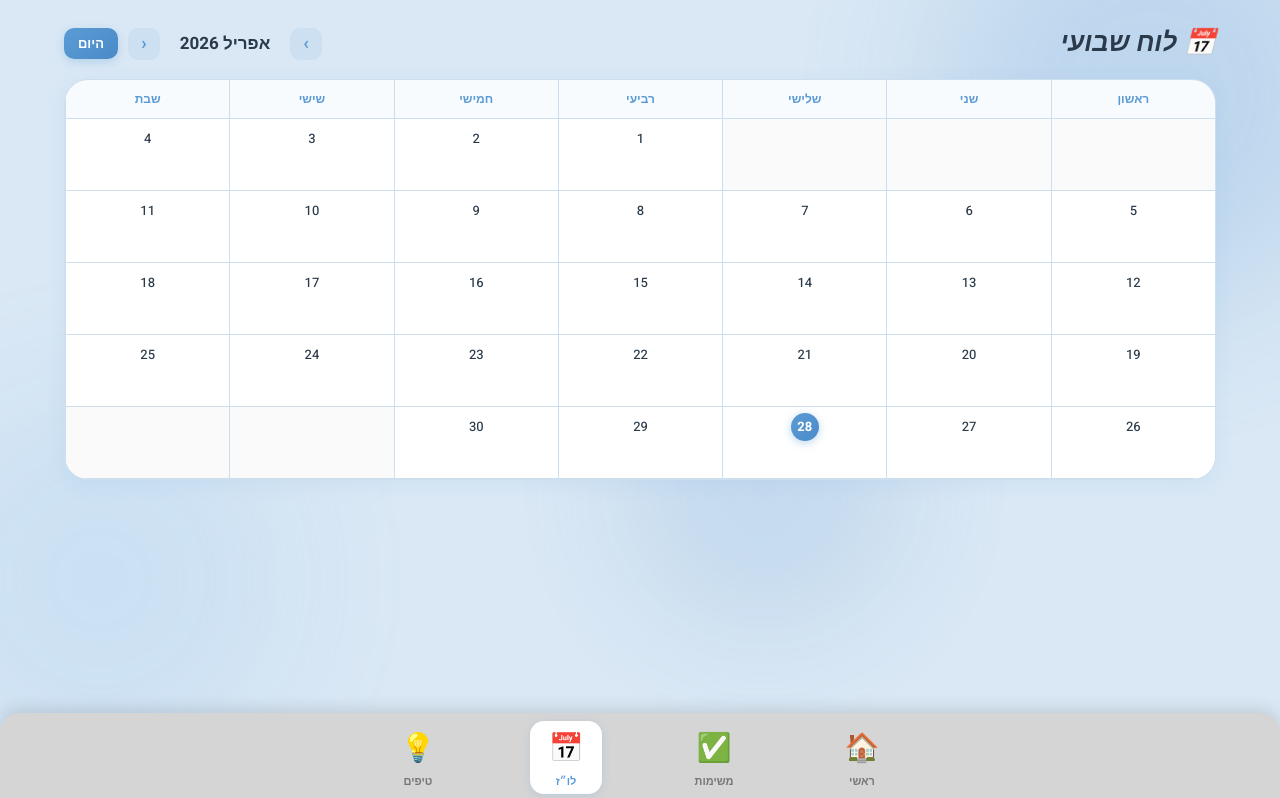
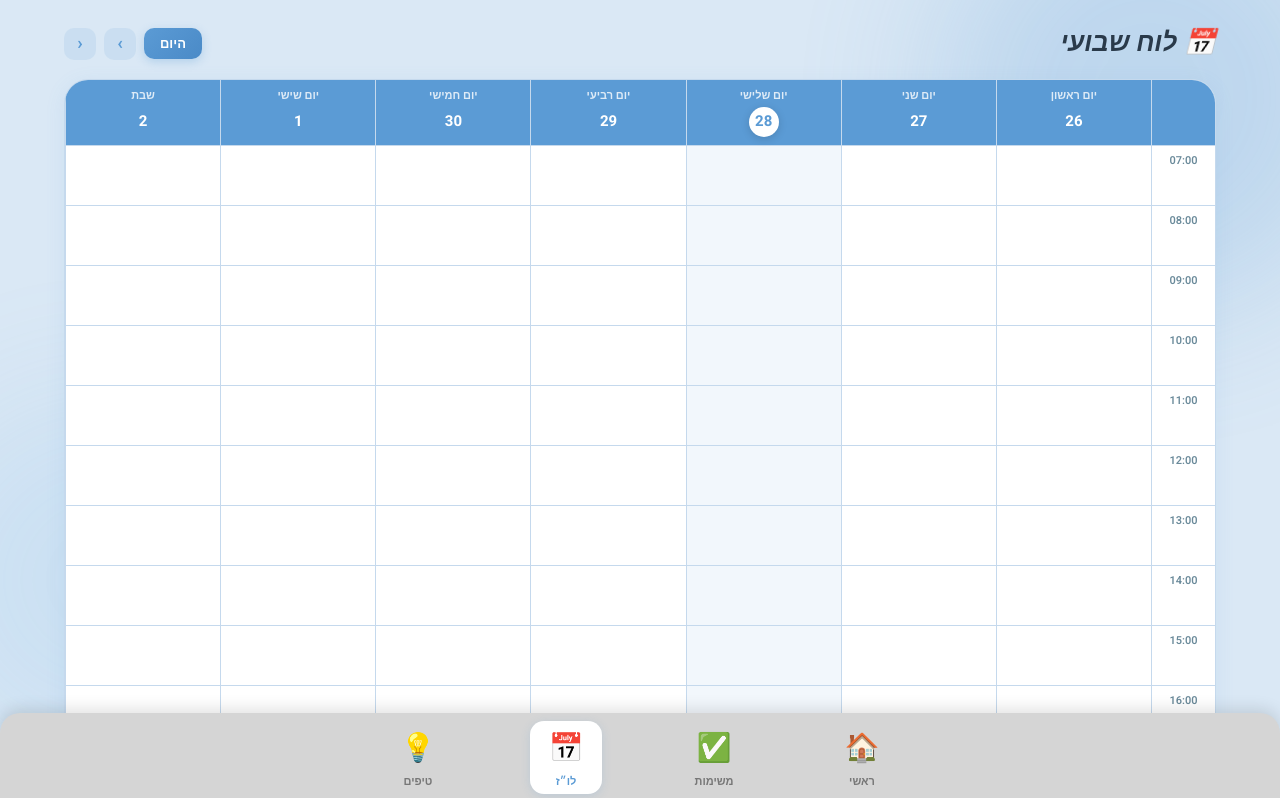
Before and after one commit to daniellag-ops/studybuddy, a React (Vite) app: page /schedule in a window 1280 px wide. Shown: the top 798 px of the page. Built offline with nearby package versions, Linux system fonts and the light colour scheme.

Commit message:
Calendar: weekly-only view with blue header and today highlight

```diff
--- a/src/pages/Schedule.tsx
+++ b/src/pages/Schedule.tsx
@@ -8,9 +8,7 @@ const PRIORITY_COLORS: Record<Priority, string> = {
   'רגיל': '#3aaa6d',
 }
 
-const HEBREW_MONTHS = ['ינואר', 'פברואר', 'מרץ', 'אפריל', 'מאי', 'יוני', 'יולי', 'אוגוסט', 'ספטמבר', 'אוקטובר', 'נובמבר', 'דצמבר']
-const DAY_NAMES_LONG = ['יום ראשון', 'יום שני', 'יום שלישי', 'יום רביעי', 'יום חמישי', 'יום שישי', 'שבת']
-const DAY_NAMES_SHORT = ['ראשון', 'שני', 'שלישי', 'רביעי', 'חמישי', 'שישי', 'שבת']
+const DAY_NAMES = ['יום ראשון', 'יום שני', 'יום שלישי', 'יום רביעי', 'יום חמישי', 'יום שישי', 'שבת']
 const HOURS = Array.from({ length: 15 }, (_, i) => `${String(i + 7).padStart(2, '0')}:00`)
 
 const CATEGORIES = [
@@ -20,12 +18,6 @@ const CATEGORIES = [
   { label: 'מנוחה', emoji: '😴', color: '#d4960a' },
   { label: 'ספורט', emoji: '⚽', color: '#3aaa6d' },
 ]
-
-const BORDER = 'rgba(197,217,237,0.85)'
-
-type View = 'month' | 'week'
-
-interface ModalState { dayIdx: number; hour: string }
 
 function getWeekDates(weekOffset: number) {
   const today = new Date()
@@ -38,72 +30,23 @@ function getWeekDates(weekOffset: number) {
   })
 }
 
+interface ModalState { dayIdx: number; hour: string }
+
 export default function Schedule() {
   const [schedule, setSchedule] = useLocalStorage<ScheduleData>('sb_schedule', {})
   const [tasks, setTasks] = useLocalStorage<Task[]>('sb_tasks', [])
-  const [view, setView] = useState<View>('month')
-  const [monthOffset, setMonthOffset] = useState(0)
   const [weekOffset, setWeekOffset] = useState(0)
   const [modal, setModal] = useState<ModalState | null>(null)
   const [newActivity, setNewActivity] = useState('')
   const [newCategory, setNewCategory] = useState(CATEGORIES[0].label)
 
   const today = new Date()
+  const weekDates = getWeekDates(weekOffset)
 
-  // ── helpers ──────────────────────────────────────────────────────────
   const dateStr = (d: Date) =>
     `${d.getFullYear()}-${String(d.getMonth() + 1).padStart(2, '0')}-${String(d.getDate()).padStart(2, '0')}`
 
   const isToday = (d: Date) => dateStr(d) === dateStr(today)
-
-  // Month helpers
-  const getMonthInfo = (offset: number) => {
-    const d = new Date(today.getFullYear(), today.getMonth() + offset, 1)
-    return {
-      year: d.getFullYear(),
-      month: d.getMonth(),
-      name: HEBREW_MONTHS[d.getMonth()],
-      firstDayOfWeek: d.getDay(),
-      daysInMonth: new Date(d.getFullYear(), d.getMonth() + 1, 0).getDate(),
-    }
-  }
-
-  const buildMonthGrid = (info: ReturnType<typeof getMonthInfo>): (Date | null)[] => {
-    const cells: (Date | null)[] = []
-    for (let i = 0; i < info.firstDayOfWeek; i++) cells.push(null)
-    for (let d = 1; d <= info.daysInMonth; d++) cells.push(new Date(info.year, info.month, d))
-    while (cells.length % 7 !== 0) cells.push(null)
-    return cells
-  }
-
-  const getDots = (date: Date): string[] => {
-    const dots: string[] = []
-    const evs = schedule[date.getDay()] || []
-    evs.slice(0, 2).forEach(ev => dots.push(ev.categoryColor))
-    tasks.filter(t => t.dueDate === dateStr(date)).slice(0, 1).forEach(t => dots.push(PRIORITY_COLORS[t.priority]))
-    return dots.slice(0, 3)
-  }
-
-  const getWeekOffsetForDate = (date: Date): number => {
-    const todaySunday = new Date(today.getFullYear(), today.getMonth(), today.getDate() - today.getDay())
-    const dateSunday = new Date(date.getFullYear(), date.getMonth(), date.getDate() - date.getDay())
-    return Math.round((dateSunday.getTime() - todaySunday.getTime()) / (7 * 24 * 60 * 60 * 1000))
-  }
-
-  const handleDayClick = (date: Date) => {
-    setWeekOffset(getWeekOffsetForDate(date))
-    setView('week')
-  }
-
-  const handleBackToMonth = () => {
-    const dates = getWeekDates(weekOffset)
-    const mid = dates[3]
-    setMonthOffset((mid.getFullYear() - today.getFullYear()) * 12 + (mid.getMonth() - today.getMonth()))
-    setView('month')
-  }
-
-  // Week helpers
-  const weekDates = getWeekDates(weekOffset)
 
   const getCellEvents = (dayIdx: number, hour: string): ScheduleEvent[] =>
     (schedule[dayIdx] || []).filter(e => e.time === hour)
@@ -136,241 +79,85 @@ export default function Schedule() {
     setNewCategory(CATEGORIES[0].label)
   }
 
-  const deleteEvent = (dayIdx: number, uid: string) => {
+  const deleteEvent = (dayIdx: number, uid: string) =>
     setSchedule(prev => ({
       ...prev,
       [dayIdx]: (prev[dayIdx] || []).filter(e => e.uid !== uid),
     }))
+
+  const navBtn: React.CSSProperties = {
+    width: 32, height: 32, borderRadius: '10px',
+    display: 'flex', alignItems: 'center', justifyContent: 'center',
+    fontWeight: 700, fontSize: 18,
+    background: 'rgba(91,155,213,0.12)', color: '#5b9bd5',
+    border: 'none', cursor: 'pointer',
   }
 
-  // ── shared styles ─────────────────────────────────────────────────────
-  const cardStyle: React.CSSProperties = {
-    background: 'white',
-    borderRadius: '24px',
-    overflow: 'hidden',
-    border: `1.5px solid ${BORDER}`,
-    boxShadow: '0 4px 20px rgba(91,155,213,0.1)',
-  }
+  const GRID_LINE = '#c5d9ed'
+  const HEADER_BG = '#5b9bd5'
+  const TODAY_COL_BG = 'rgba(91,155,213,0.08)'
 
-  const navBtnStyle: React.CSSProperties = {
-    width: 32,
-    height: 32,
-    borderRadius: '10px',
-    display: 'flex',
-    alignItems: 'center',
-    justifyContent: 'center',
-    fontWeight: 700,
-    fontSize: 18,
-    background: 'rgba(91,155,213,0.1)',
-    color: '#5b9bd5',
-    border: 'none',
-    cursor: 'pointer',
-  }
-
-  // ── month info ────────────────────────────────────────────────────────
-  const monthInfo = getMonthInfo(monthOffset)
-  const monthGrid = buildMonthGrid(monthInfo)
-
-  // ─────────────────────────────────────────────────────────────────────
   return (
     <div className="fade-in" style={{ maxWidth: '1200px', margin: '0 auto', padding: '24px', width: '100%', boxSizing: 'border-box' }}>
 
-      {/* ═══════════ MONTH VIEW ═══════════ */}
-      {view === 'month' && (
-        <>
-          {/* Header */}
+      {/* Top bar */}
       <div style={{ display: 'flex', alignItems: 'center', justifyContent: 'space-between', marginBottom: '16px' }}>
         <h1 style={{ fontSize: '26px', fontWeight: 800, fontStyle: 'italic', color: '#2a3a4a' }}>
           📅 לוח שבועי
         </h1>
-            <div style={{ display: 'flex', alignItems: 'center', gap: '10px' }}>
-              <button style={navBtnStyle} onClick={() => setMonthOffset(m => m - 1)}>›</button>
-              <span style={{ fontSize: '17px', fontWeight: 700, color: '#2a3a4a', minWidth: 110, textAlign: 'center' }}>
-                {monthInfo.name} {monthInfo.year}
-              </span>
-              <button style={navBtnStyle} onClick={() => setMonthOffset(m => m + 1)}>‹</button>
-              <button
-                onClick={() => setMonthOffset(0)}
-                style={{
-                  padding: '6px 14px',
-                  borderRadius: '10px',
-                  fontSize: '13px',
-                  fontWeight: 600,
-                  background: monthOffset === 0 ? 'linear-gradient(135deg, #5b9bd5, #4a8ac7)' : 'rgba(91,155,213,0.1)',
-                  color: monthOffset === 0 ? 'white' : '#5b9bd5',
-                  border: 'none',
-                  cursor: 'pointer',
-                  boxShadow: monthOffset === 0 ? '0 3px 10px rgba(91,155,213,0.3)' : 'none',
-                }}
-              >
-                היום
-              </button>
-            </div>
-          </div>
-
-          {/* Calendar card */}
-          <div style={cardStyle}>
-            {/* Day headers */}
-            <div style={{ display: 'grid', gridTemplateColumns: 'repeat(7, 1fr)' }}>
-              {DAY_NAMES_SHORT.map(name => (
-                <div
-                  key={name}
-                  style={{
-                    padding: '10px 4px',
-                    textAlign: 'center',
-                    fontSize: '12px',
-                    fontWeight: 700,
-                    color: '#5b9bd5',
-                    borderBottom: `1px solid ${BORDER}`,
-                    borderInlineEnd: `1px solid ${BORDER}`,
-                    background: 'rgba(91,155,213,0.04)',
-                  }}
-                >
-                  {name}
-                </div>
-              ))}
-
-              {/* Day cells */}
-              {monthGrid.map((date, i) => {
-                const dots = date ? getDots(date) : []
-                const isCurrentDay = date ? isToday(date) : false
-                return (
-                  <div
-                    key={i}
-                    className={date ? 'month-cell' : ''}
-                    onClick={() => date && handleDayClick(date)}
-                    style={{
-                      minHeight: '72px',
-                      padding: '6px 4px',
-                      borderBottom: `1px solid ${BORDER}`,
-                      borderInlineEnd: `1px solid ${BORDER}`,
-                      background: !date ? 'rgba(0,0,0,0.02)' : 'white',
-                      cursor: date ? 'pointer' : 'default',
-                      display: 'flex',
-                      flexDirection: 'column',
-                      alignItems: 'center',
-                      gap: '4px',
-                    }}
-                  >
-                    {date && (
-                      <>
-                        <div
-                          style={{
-                            width: 28,
-                            height: 28,
-                            borderRadius: '50%',
-                            display: 'flex',
-                            alignItems: 'center',
-                            justifyContent: 'center',
-                            fontSize: '13px',
-                            fontWeight: isCurrentDay ? 700 : 500,
-                            background: isCurrentDay ? 'linear-gradient(135deg, #5b9bd5, #4a8ac7)' : 'transparent',
-                            color: isCurrentDay ? 'white' : '#2a3a4a',
-                            boxShadow: isCurrentDay ? '0 2px 8px rgba(91,155,213,0.4)' : 'none',
-                            flexShrink: 0,
-                          }}
-                        >
-                          {date.getDate()}
-                        </div>
-                        {dots.length > 0 && (
-                          <div style={{ display: 'flex', gap: '3px', flexWrap: 'wrap', justifyContent: 'center' }}>
-                            {dots.map((color, j) => (
-                              <div
-                                key={j}
-                                style={{ width: 6, height: 6, borderRadius: '50%', background: color, flexShrink: 0 }}
-                              />
-                            ))}
-                          </div>
-                        )}
-                      </>
-                    )}
-                  </div>
-                )
-              })}
-            </div>
-          </div>
-        </>
-      )}
-
-      {/* ═══════════ WEEK VIEW ═══════════ */}
-      {view === 'week' && (
-        <>
-          {/* Header */}
-          <div style={{ display: 'flex', alignItems: 'center', justifyContent: 'space-between', marginBottom: '16px' }}>
-            <div style={{ display: 'flex', alignItems: 'center', gap: '12px' }}>
-              <button
-                onClick={handleBackToMonth}
-                style={{
-                  padding: '7px 14px',
-                  borderRadius: '12px',
-                  fontSize: '13px',
-                  fontWeight: 600,
-                  background: 'rgba(91,155,213,0.1)',
-                  color: '#5b9bd5',
-                  border: 'none',
-                  cursor: 'pointer',
-                }}
-              >
-                ← חזרה לחודש
-              </button>
-              <h1 style={{ fontSize: '22px', fontWeight: 800, fontStyle: 'italic', color: '#2a3a4a' }}>
-                לוח שבועי
-              </h1>
-            </div>
         <div style={{ display: 'flex', alignItems: 'center', gap: '8px' }}>
           <button
             onClick={() => setWeekOffset(0)}
             style={{
-                  padding: '6px 14px',
-                  borderRadius: '10px',
-                  fontSize: '13px',
-                  fontWeight: 600,
+              padding: '6px 16px', borderRadius: '10px', fontSize: '13px', fontWeight: 700,
               background: weekOffset === 0 ? 'linear-gradient(135deg, #5b9bd5, #4a8ac7)' : 'rgba(91,155,213,0.1)',
               color: weekOffset === 0 ? 'white' : '#5b9bd5',
-                  border: 'none',
-                  cursor: 'pointer',
+              border: 'none', cursor: 'pointer',
               boxShadow: weekOffset === 0 ? '0 3px 10px rgba(91,155,213,0.3)' : 'none',
             }}
           >
             היום
           </button>
-              <button style={navBtnStyle} onClick={() => setWeekOffset(w => w - 1)}>›</button>
-              <button style={navBtnStyle} onClick={() => setWeekOffset(w => w + 1)}>‹</button>
+          <button style={navBtn} onClick={() => setWeekOffset(w => w - 1)}>›</button>
+          <button style={navBtn} onClick={() => setWeekOffset(w => w + 1)}>‹</button>
         </div>
       </div>
 
-          {/* Grid */}
-          <div style={{ ...cardStyle, overflowX: 'auto' }}>
-            <div style={{ display: 'grid', gridTemplateColumns: '64px repeat(7, minmax(0, 1fr))', minWidth: '700px' }}>
-              {/* Header row */}
-              <div style={{ borderBottom: `1px solid ${BORDER}`, borderInlineEnd: `1px solid ${BORDER}` }} />
+      {/* Grid card */}
+      <div style={{
+        background: 'white', borderRadius: '24px', overflow: 'auto',
+        border: `1.5px solid ${GRID_LINE}`,
+        boxShadow: '0 4px 20px rgba(91,155,213,0.1)',
+      }}>
+        <div style={{ display: 'grid', gridTemplateColumns: '64px repeat(7, minmax(0,1fr))', minWidth: '720px' }}>
+
+          {/* Corner cell */}
+          <div style={{ borderBottom: `1px solid ${GRID_LINE}`, borderInlineEnd: `1px solid ${GRID_LINE}`, background: HEADER_BG }} />
+
+          {/* Day header cells */}
           {weekDates.map((date, i) => (
             <div
               key={i}
               style={{
-                    borderBottom: `1px solid ${BORDER}`,
-                    borderInlineEnd: `1px solid ${BORDER}`,
+                borderBottom: `1px solid ${GRID_LINE}`,
+                borderInlineEnd: `1px solid ${GRID_LINE}`,
+                background: HEADER_BG,
                 padding: '8px 4px',
                 textAlign: 'center',
               }}
             >
-                  <div style={{ fontSize: '11px', fontWeight: 600, color: '#6a8a9a' }}>{DAY_NAMES_LONG[i]}</div>
-                  <div
-                    style={{
-                      fontSize: '14px',
-                      fontWeight: 700,
-                      width: 28,
-                      height: 28,
-                      display: 'flex',
-                      alignItems: 'center',
-                      justifyContent: 'center',
-                      borderRadius: '50%',
-                      margin: '2px auto 0',
-                      background: isToday(date) ? 'linear-gradient(135deg, #5b9bd5, #4a8ac7)' : 'transparent',
-                      color: isToday(date) ? 'white' : '#2a3a4a',
-                      boxShadow: isToday(date) ? '0 3px 10px rgba(91,155,213,0.4)' : 'none',
-                    }}
-                  >
+              <div style={{ fontSize: '11px', fontWeight: 600, color: 'rgba(255,255,255,0.8)', marginBottom: '2px' }}>
+                {DAY_NAMES[i]}
+              </div>
+              <div style={{
+                fontSize: '15px', fontWeight: 700,
+                width: 30, height: 30,
+                display: 'flex', alignItems: 'center', justifyContent: 'center',
+                borderRadius: '50%', margin: '0 auto',
+                background: isToday(date) ? 'white' : 'transparent',
+                color: isToday(date) ? HEADER_BG : 'white',
+                boxShadow: isToday(date) ? '0 2px 8px rgba(0,0,0,0.15)' : 'none',
+              }}>
                 {date.getDate()}
               </div>
             </div>
@@ -379,57 +166,73 @@ export default function Schedule() {
           {/* Hour rows */}
           {HOURS.map(hour => (
             <React.Fragment key={hour}>
-                  <div
-                    style={{
-                      borderBottom: `1px solid ${BORDER}`,
-                      borderInlineEnd: `1px solid ${BORDER}`,
-                      fontSize: '11px',
-                      fontWeight: 600,
-                      color: '#6a8a9a',
-                      minHeight: '56px',
-                      textAlign: 'center',
-                      paddingTop: '6px',
-                    }}
-                  >
+              {/* Hour label */}
+              <div style={{
+                borderBottom: `1px solid ${GRID_LINE}`,
+                borderInlineEnd: `1px solid ${GRID_LINE}`,
+                fontSize: '11px', fontWeight: 600, color: '#6a8a9a',
+                minHeight: '60px', textAlign: 'center', paddingTop: '7px',
+              }}>
                 {hour}
               </div>
+
+              {/* Day cells */}
               {weekDates.map((date, dayIdx) => {
                 const events = getCellEvents(dayIdx, hour)
                 const cellTasks = getCellTasks(date, hour)
+                const todayCol = isToday(date)
                 return (
                   <div
                     key={dayIdx}
-                        className="schedule-cell cursor-pointer"
+                    className="schedule-cell"
                     style={{
-                          borderBottom: `1px solid ${BORDER}`,
-                          borderInlineEnd: `1px solid ${BORDER}`,
-                          minHeight: '56px',
+                      borderBottom: `1px solid ${GRID_LINE}`,
+                      borderInlineEnd: `1px solid ${GRID_LINE}`,
+                      minHeight: '60px',
                       padding: '3px',
+                      background: todayCol ? TODAY_COL_BG : 'white',
+                      cursor: 'pointer',
                     }}
                     onClick={() => setModal({ dayIdx, hour })}
                   >
                     {events.map(ev => (
                       <div
                         key={ev.uid}
-                            className="rounded-lg px-1.5 py-0.5 mb-0.5 flex items-center gap-1 text-xs"
-                            style={{ background: `${ev.categoryColor}18`, borderRight: `3px solid ${ev.categoryColor}`, color: '#2a3a4a' }}
+                        style={{
+                          background: `${ev.categoryColor}1a`,
+                          borderRight: `3px solid ${ev.categoryColor}`,
+                          borderRadius: '8px',
+                          padding: '2px 6px',
+                          marginBottom: '2px',
+                          display: 'flex',
+                          alignItems: 'center',
+                          gap: '4px',
+                          fontSize: '12px',
+                          color: '#2a3a4a',
+                        }}
                         onClick={e => e.stopPropagation()}
                       >
                         <span>{ev.categoryEmoji}</span>
-                            <span className="flex-1 truncate">{ev.activity}</span>
+                        <span style={{ flex: 1, overflow: 'hidden', textOverflow: 'ellipsis', whiteSpace: 'nowrap' }}>{ev.activity}</span>
                         <button
                           onClick={e => { e.stopPropagation(); deleteEvent(dayIdx, ev.uid) }}
-                              style={{ background: 'none', border: 'none', cursor: 'pointer', color: '#e05555', fontSize: '11px', opacity: 0.6 }}
+                          style={{ background: 'none', border: 'none', cursor: 'pointer', color: '#e05555', fontSize: '11px', opacity: 0.6, flexShrink: 0, padding: 0 }}
                         >✕</button>
                       </div>
                     ))}
                     {cellTasks.map(task => (
                       <div
                         key={task.id}
-                            className="rounded-lg px-1.5 py-0.5 mb-0.5 flex items-center gap-1 text-xs"
                         style={{
-                              background: 'rgba(91,155,213,0.08)',
+                          background: 'rgba(91,155,213,0.1)',
                           borderRight: `3px solid ${PRIORITY_COLORS[task.priority]}`,
+                          borderRadius: '8px',
+                          padding: '2px 6px',
+                          marginBottom: '2px',
+                          display: 'flex',
+                          alignItems: 'center',
+                          gap: '4px',
+                          fontSize: '12px',
                           color: '#2a3a4a',
                           opacity: task.done ? 0.5 : 1,
                           cursor: 'pointer',
@@ -438,7 +241,7 @@ export default function Schedule() {
                         onClick={e => { e.stopPropagation(); toggleTask(task.id) }}
                       >
                         <span>✅</span>
-                            <span className="flex-1 truncate">{task.text}</span>
+                        <span style={{ flex: 1, overflow: 'hidden', textOverflow: 'ellipsis', whiteSpace: 'nowrap' }}>{task.text}</span>
                       </div>
                     ))}
                   </div>
@@ -448,10 +251,8 @@ export default function Schedule() {
           ))}
         </div>
       </div>
-        </>
-      )}
 
-      {/* ═══════════ ADD EVENT MODAL ═══════════ */}
+      {/* Modal */}
       {modal && (
         <div
           onClick={() => setModal(null)}
@@ -473,12 +274,12 @@ export default function Schedule() {
               הוספת אירוע
             </h3>
             <p style={{ fontSize: '13px', color: '#6a8a9a', marginBottom: '20px' }}>
-              {DAY_NAMES_LONG[modal.dayIdx]} בשעה {modal.hour}
+              {DAY_NAMES[modal.dayIdx]} בשעה {modal.hour}
             </p>
             <select
               value={newCategory}
               onChange={e => setNewCategory(e.target.value)}
-              style={{ width: '100%', padding: '10px 16px', borderRadius: '14px', fontSize: '14px', outline: 'none', marginBottom: '12px', border: `1.5px solid rgba(91,155,213,0.25)`, background: '#f0f6fd', color: '#2a3a4a', boxSizing: 'border-box' }}
+              style={{ width: '100%', padding: '10px 16px', borderRadius: '14px', fontSize: '14px', outline: 'none', marginBottom: '12px', border: '1.5px solid rgba(91,155,213,0.25)', background: '#f0f6fd', color: '#2a3a4a', boxSizing: 'border-box' }}
             >
               {CATEGORIES.map(cat => <option key={cat.label} value={cat.label}>{cat.emoji} {cat.label}</option>)}
             </select>
@@ -489,16 +290,16 @@ export default function Schedule() {
               onKeyDown={e => e.key === 'Enter' && addEvent()}
               placeholder="מה תעשו?"
               autoFocus
-              style={{ width: '100%', padding: '10px 16px', borderRadius: '14px', fontSize: '14px', outline: 'none', marginBottom: '20px', border: `1.5px solid rgba(91,155,213,0.25)`, background: '#f0f6fd', color: '#2a3a4a', boxSizing: 'border-box' }}
+              style={{ width: '100%', padding: '10px 16px', borderRadius: '14px', fontSize: '14px', outline: 'none', marginBottom: '20px', border: '1.5px solid rgba(91,155,213,0.25)', background: '#f0f6fd', color: '#2a3a4a', boxSizing: 'border-box' }}
             />
             <div style={{ display: 'flex', gap: '10px' }}>
               <button
                 onClick={addEvent}
-                style={{ flex: 1, padding: '12px 0', borderRadius: '14px', fontSize: '14px', fontWeight: 700, color: 'white', border: 'none', cursor: 'pointer', background: 'linear-gradient(135deg, #5b9bd5, #4a8ac7)', boxShadow: '0 4px 14px rgba(91,155,213,0.35)', boxSizing: 'border-box' }}
+                style={{ flex: 1, padding: '12px 0', borderRadius: '14px', fontSize: '14px', fontWeight: 700, color: 'white', border: 'none', cursor: 'pointer', background: 'linear-gradient(135deg, #5b9bd5, #4a8ac7)', boxShadow: '0 4px 14px rgba(91,155,213,0.35)' }}
               >הוסף</button>
               <button
                 onClick={() => setModal(null)}
-                style={{ flex: 1, padding: '12px 0', borderRadius: '14px', fontSize: '14px', fontWeight: 600, border: 'none', cursor: 'pointer', background: 'rgba(91,155,213,0.08)', color: '#5b9bd5', boxSizing: 'border-box' }}
+                style={{ flex: 1, padding: '12px 0', borderRadius: '14px', fontSize: '14px', fontWeight: 600, border: 'none', cursor: 'pointer', background: 'rgba(91,155,213,0.08)', color: '#5b9bd5' }}
               >ביטול</button>
             </div>
           </div>
```
Lines whose indentation alone changed are shown as unchanged.
